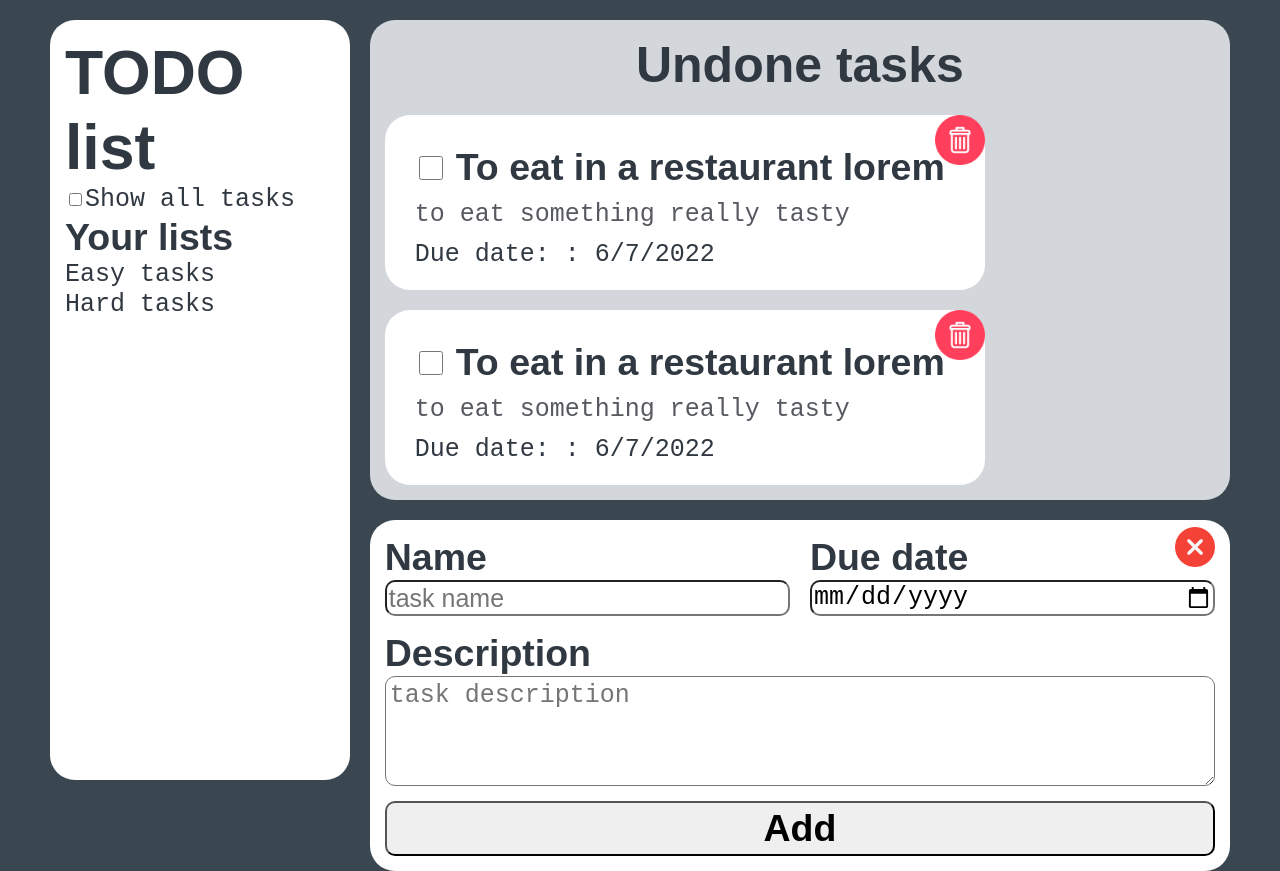
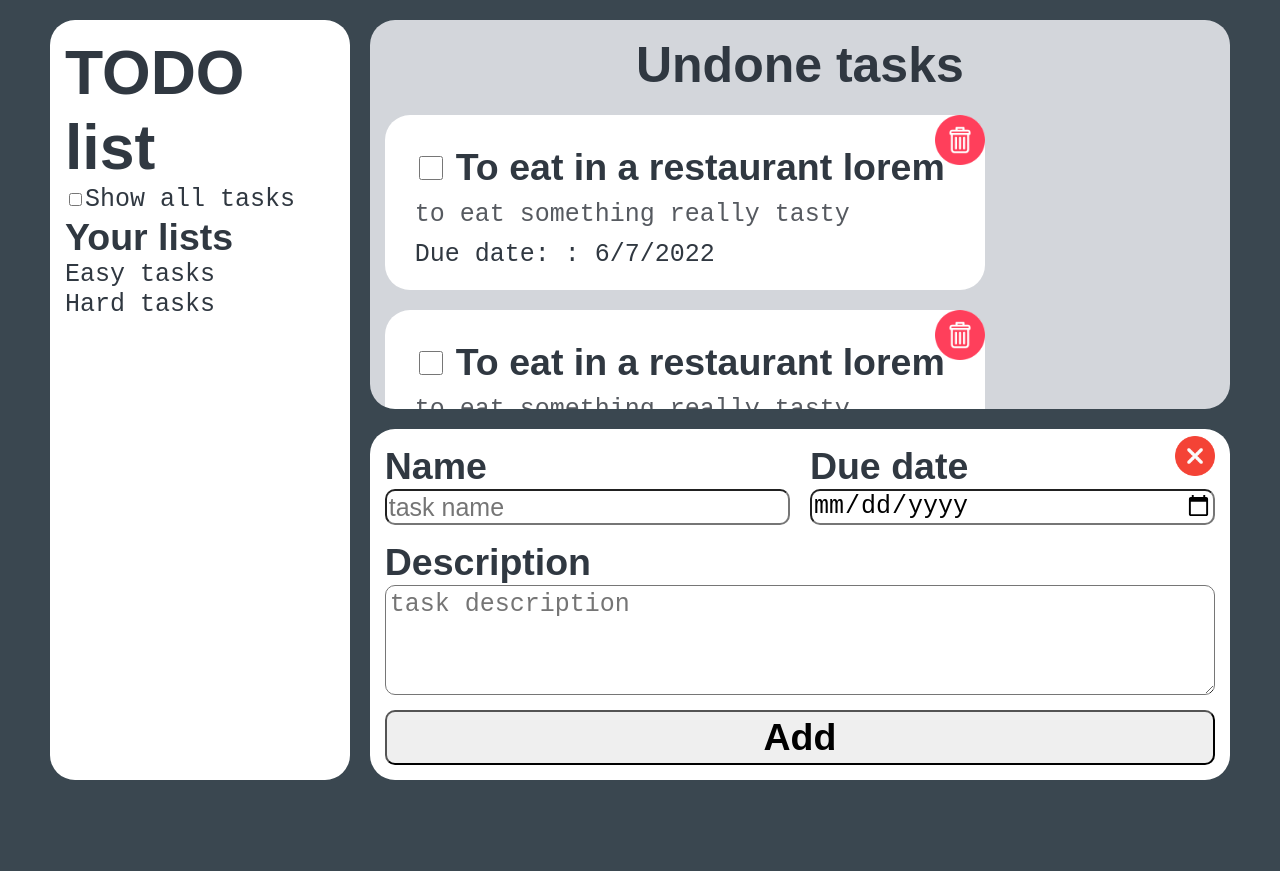
Before and after one commit to ArtemSmotritel/todolist-react, a React (Create React App) app: page / in a window 1280 px wide. After the commit the page ends 800 px from the top, so only its background shows below. Built offline with nearby package versions, Linux system fonts and the light colour scheme; a web font is replaced by a local one.

Commit message:
add task flow from list to task component

```diff
--- a/src/List/List.css
+++ b/src/List/List.css
@@ -3,7 +3,8 @@
   border-radius: 25px;
   padding: 15px;
   box-sizing: border-box;
-  height: 100%;
+  height: fit-content;
+  overflow-y: scroll;
 
   display: flex;
   align-items: center;
--- a/src/List/List.js
+++ b/src/List/List.js
@@ -1,14 +1,46 @@
 import React from "react";
 import "./List.css";
 import Task from "./Task/Task";
+
+const today = new Date();
+const yesterday = new Date(new Date().setDate(today.getDate() - 1));
+const tomorrow = new Date(new Date().setDate(today.getDate() + 1));
+
+const tasks = [
+  {
+    id: 1,
+    name: "To eat in a restaurant",
+    description: "to eat something really tasty",
+    done: true,
+    due_date: today,
+    list_id: 1,
+  },
+  {
+    id: 2,
+    name: "To walk",
+    description:
+      "to have a lonely long walk by the beach. Visit few friends, go shopping",
+    done: false,
+    list_id: 1,
+  },
+  {
+    id: 3,
+    name: "To do this task by nightfall",
+    description:
+      "to work hard and persistently. Lorem ipsum dolor sit amet consectetur adipisicing elit. Labore cum consectetur eveniet, temporibus quas doloribus at inventore ipsum alias nam velit exercitationem vel delectus fuga, voluptatibus libero sapiente soluta rem. ",
+    done: false,
+    due_date: yesterday,
+    list_id: 2,
+  },
+  { id: 4, name: "To sleep", done: false, due_date: tomorrow, list_id: 1 },
+];
 
 export default function List(params) {
   return (
     <section className="list">
       <h3 className="list__name">Undone tasks</h3>
       <section className="list__tasks">
-        <Task />
-        <Task />
+        {tasks.map(t => <Task task={t}/>)}
       </section>
     </section>
   );
```
